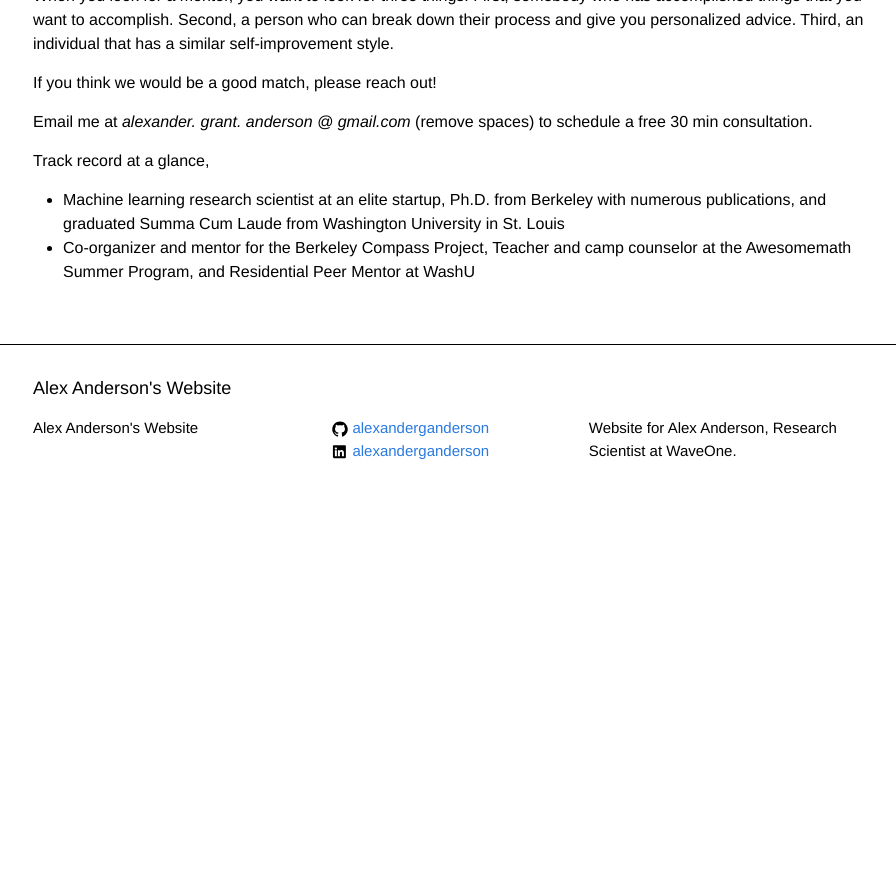
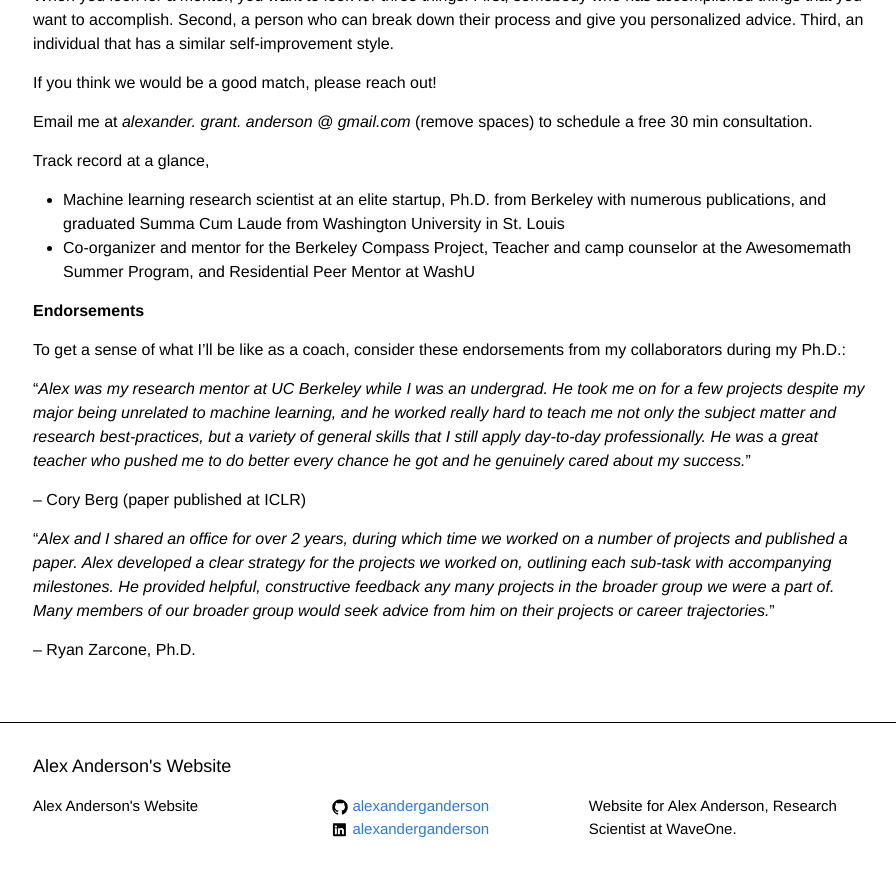
Before and after one commit to alexanderganderson/alexanderganderson.github.io, a Jekyll site: the page built from coaching.md, in a window 1280 px wide and 900 px high, scrolled down 1230 px. Shown: the top 877 px of the window, without its empty margins (187-1083 px from the left). Built offline with Jekyll 4.4.1, drawn with Linux system fonts in a browser that asks for light colours; before the commit the page ends 1752 px from its top, so only the background shows below that.

Commit message:
adding endorsements and cleaning up outdated dates

```diff
--- a/coaching.md
+++ b/coaching.md
@@ -64,3 +64,29 @@ Track record at a glance,
 - Co-organizer and mentor for the Berkeley Compass Project, Teacher and camp
   counselor at the Awesomemath Summer Program, and Residential Peer Mentor at
   WashU
+
+**Endorsements**
+
+To get a sense of what I'll be like as a coach, consider these endorsements
+from my collaborators during my Ph.D.:
+
+"*Alex was my research mentor at UC Berkeley while I was an undergrad. He took
+me on for a few projects despite my major being unrelated to machine learning,
+and he worked really hard to teach me not only the subject matter and research
+best-practices, but a variety of general skills that I still apply day-to-day
+professionally. He was a great teacher who pushed me to do better every chance
+he got and he genuinely cared about my success.*"
+
+-- Cory Berg  (paper published at ICLR)
+
+
+"*Alex and I shared an office for over 2 years, during which time we worked on a
+number of projects and published a paper.
+Alex developed a clear strategy for the projects we worked on, outlining each
+sub-task with accompanying milestones.
+He provided helpful, constructive feedback any many projects in the broader
+group we were a part of.
+Many members of our broader group would seek advice from him on their projects
+or career trajectories.*"
+
+-- Ryan Zarcone, Ph.D.
```
Also changed, not shown: volunteering.md (+5 -5 lines).
